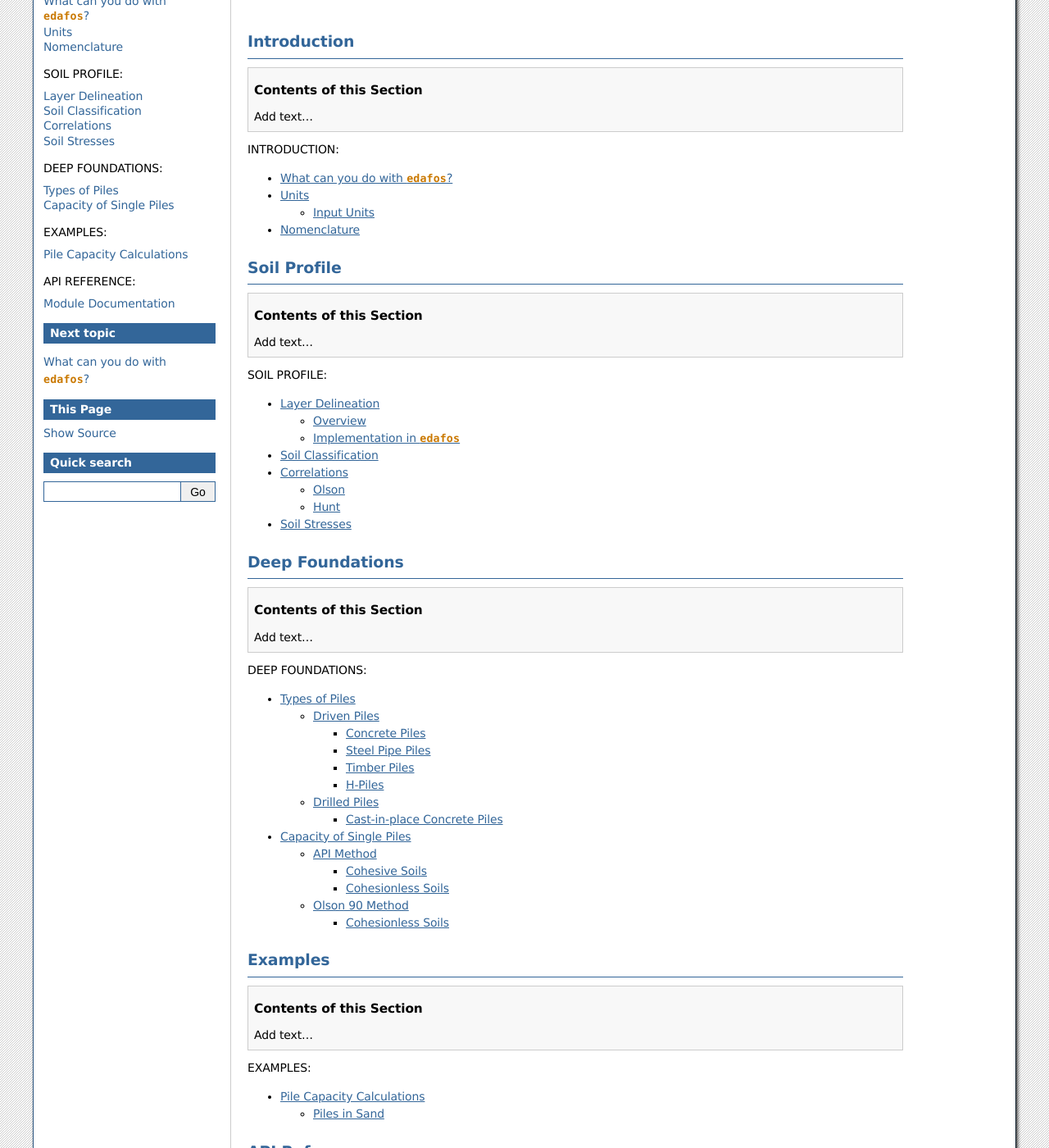
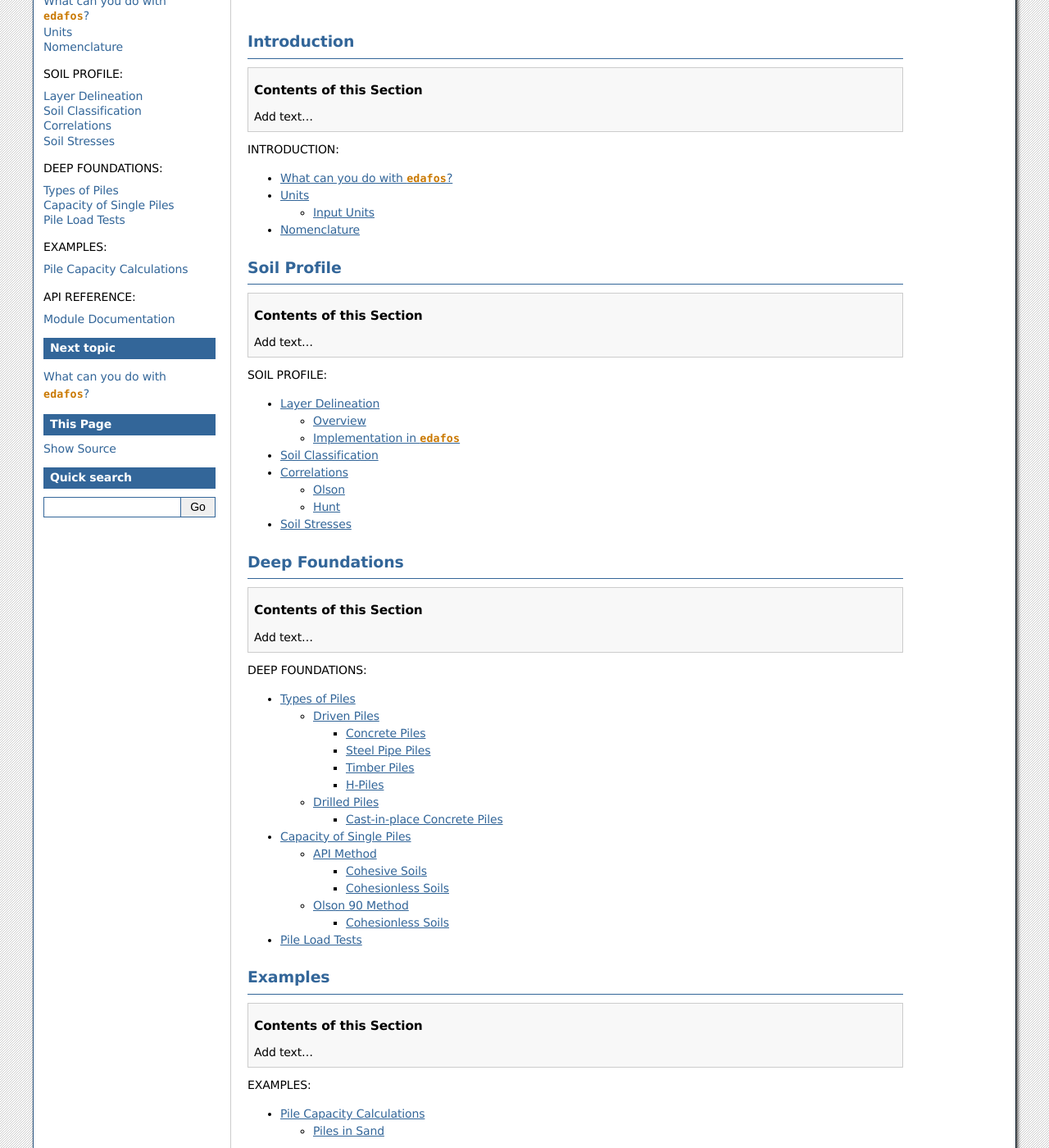
Before and after one commit to nickmachairas/edafos, a Sphinx documentation site: the page built from docs/index.rst, in a window 1280 px wide and 1400 px high, scrolled down 290 px. Shown: the whole window at 82% size. Built offline with Sphinx 7.4.7, drawn with Linux system fonts in a browser that asks for light colours.

Commit message:
init load test docs

```diff
--- /dev/null
+++ b/docs/deepfoundations/load_tests.rst
@@ -0,0 +1,7 @@
+.. _pile-load-tests:
+
+###############
+Pile Load Tests
+###############
+
+``edafos`` implements the load test interpretation methods presented below.
--- a/docs/index.rst
+++ b/docs/index.rst
@@ -86,6 +86,7 @@ Deep Foundations
 
    deepfoundations/types_o_piles
    deepfoundations/capacity
+   deepfoundations/load_tests
 
 
 
```
